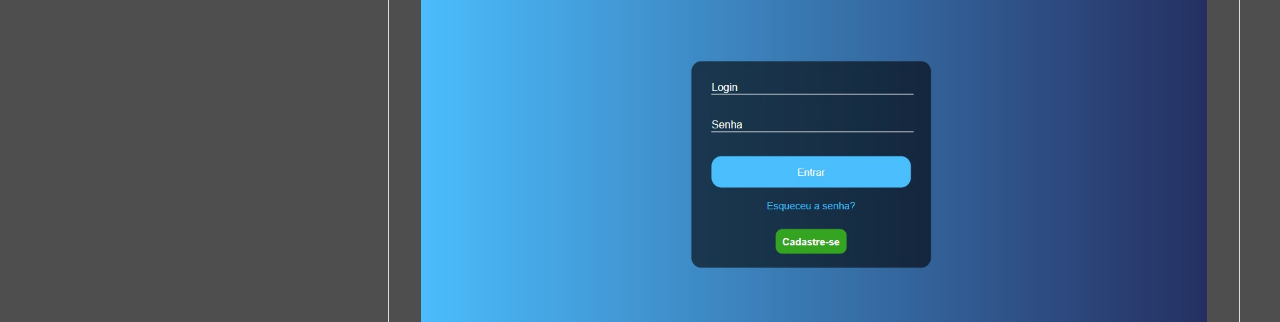
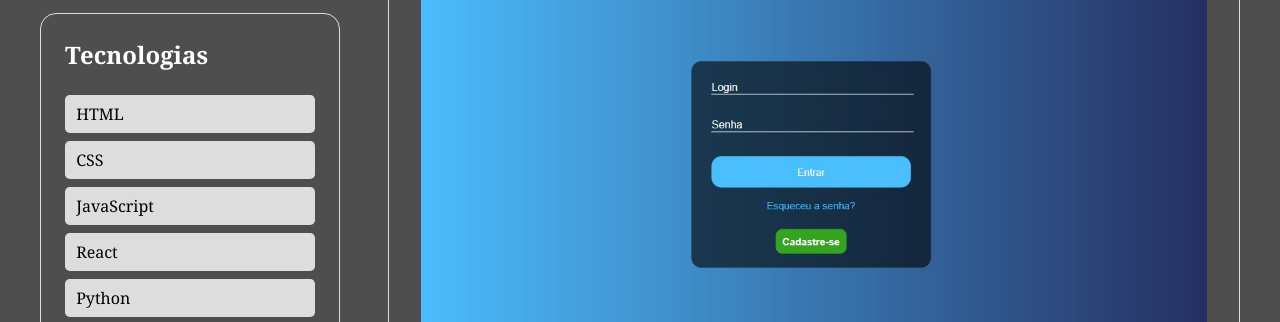
Before and after one commit to davizeira061/curriculo-prototype1, a plain HTML site: page index.html in a window 1280 px wide. Shown: the part 999-1321 px from the top of the page. Drawn offline with Linux system fonts and the light colour scheme.

Commit message:
update
adicionando tecnologias

```diff
--- a/css/style.css
+++ b/css/style.css
@@ -155,11 +155,12 @@ a:hover {
 
 #tags-container {
     display: flex;
-    flex-wrap: wrap;
+    flex-direction: column;
     gap: 0.5rem;
 }
 
 #tags-container a {
+    color: #000;
     background-color: #ddd;
     padding: 0.5rem 0.7rem;
     border-radius: 0.3rem;
--- a/index.html
+++ b/index.html
@@ -45,16 +45,17 @@
                     </ul>
                 </nav>
             </section>
-            <!-- <section id="tags">
-                <h4>Tags</h4>
+            <section id="tags">
+                <h4>Tecnologias</h4>
                 <div id="tags-container">
-                    <a href="#">Lista 1</a>
-                    <a href="#">Lista 2</a>
-                    <a href="#">Lista 3</a>
-                    <a href="#">Lista 4</a>
-                    <a href="#">Lista 5</a>
+                    <a href="#">HTML</a>
+                    <a href="#">CSS</a>
+                    <a href="#">JavaScript</a>
+                    <a href="#">React</a>
+                    <a href="#">Python</a>
+                    <a href="#">MySQL</a>
                 </div>
-            </section> -->
+            </section>
         </aside>
         <main id="posts-container">
             <h2>Projetos</h2>
```
